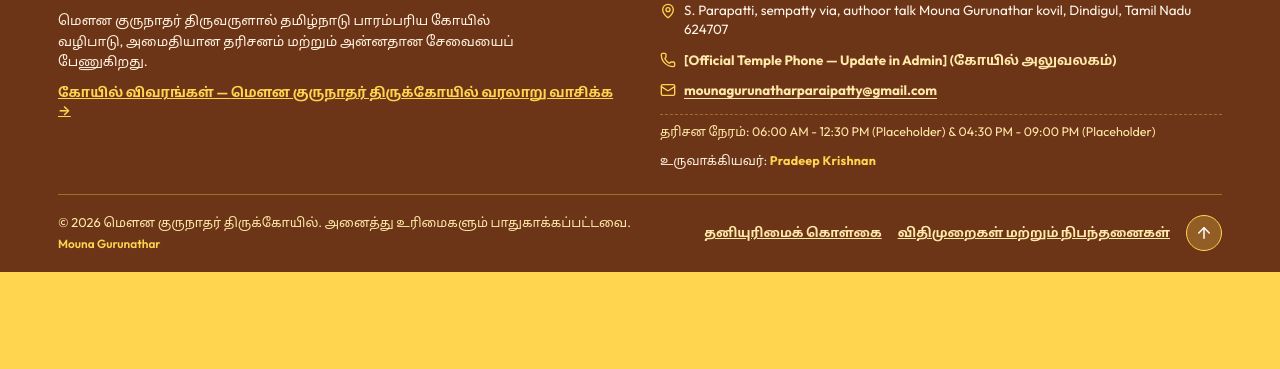
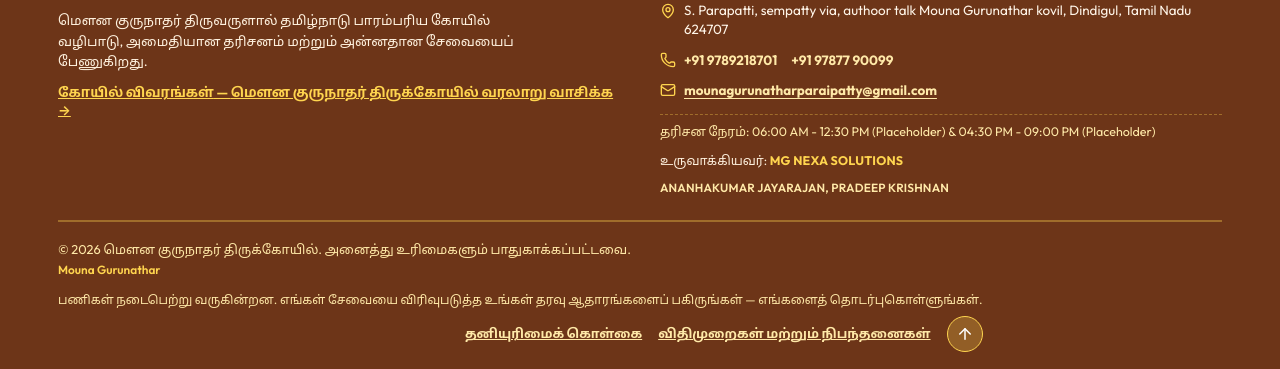
Before and after one commit to 10pradeep/temple, a React (Vite) app: page / in a window 1280 px wide. Shown: the part 1666-2035 px from the top of the page. Before the commit the page ends 1938 px from the top, so only its background shows below. Built offline with nearby package versions, Linux system fonts and the light colour scheme.

Commit message:
Update footer contact mobile numbers, developer credits, and work in progress notice with full bilingual support

```diff
--- a/src/App.css
+++ b/src/App.css
@@ -38,6 +38,34 @@
 
 .footer-mail-link:hover {
   color: #FFD54F;
+}
+
+.footer-tel-link {
+  color: #FFE9A8;
+  font-weight: 700;
+  text-decoration: none;
+  display: inline-block;
+  transition: color 0.18s ease, text-decoration 0.18s ease;
+}
+
+.footer-tel-link:hover {
+  color: #FFD54F;
+  text-decoration: underline;
+}
+
+.footer-bottom-meta {
+  display: flex;
+  flex-direction: column;
+  align-items: flex-start;
+  gap: 8px;
+  max-width: 100%;
+}
+
+@media (min-width: 768px) {
+  .footer-bottom-meta {
+    align-items: flex-end;
+    text-align: right;
+  }
 }
 
 /* Mouna Gurunathar Temple Hero Section (DeityDetailsSection) */
--- a/src/components/Footer.tsx
+++ b/src/components/Footer.tsx
@@ -119,11 +119,22 @@ export const Footer: React.FC<FooterProps> = ({
                 </span>
               </div>
 
-              <div style={{ display: 'flex', alignItems: 'center', gap: '8px' }}>
-                <Phone size={16} color="#FFD54F" style={{ flexShrink: 0 }} />
-                <span style={{ color: '#FFE9A8', fontWeight: 700 }}>
-                  {locationConfig.phone} {t.footerOfficialOffice}
-                </span>
+              <div style={{ display: 'flex', alignItems: 'flex-start', gap: '8px' }}>
+                <Phone size={16} color="#FFD54F" style={{ flexShrink: 0, marginTop: '2px' }} />
+                <div style={{ display: 'flex', flexWrap: 'wrap', alignItems: 'center', gap: '4px 14px' }}>
+                  <a
+                    href="tel:+919789218701"
+                    className="footer-tel-link"
+                  >
+                    +91 9789218701
+                  </a>
+                  <a
+                    href="tel:+919787790099"
+                    className="footer-tel-link"
+                  >
+                    +91 97877 90099
+                  </a>
+                </div>
               </div>
 
               <div style={{ display: 'flex', alignItems: 'center', gap: '8px' }}>
@@ -141,10 +152,14 @@ export const Footer: React.FC<FooterProps> = ({
               </div>
 
               <div style={{ fontSize: '0.78rem', color: '#FFF2DF', lineHeight: 1.45 }}>
-                {language === 'ta' ? 'உருவாக்கியவர்:' : 'Developed By:'}{' '}
+                {t.footerDevelopedBy}{' '}
                 <span style={{ color: '#FFD54F', fontWeight: 700, letterSpacing: '0.2px' }}>
-                  Pradeep Krishnan
+                  MG NEXA SOLUTIONS
                 </span>
+              </div>
+
+              <div style={{ fontSize: '0.74rem', color: '#FFE9A8', fontWeight: 600, letterSpacing: '0.2px', lineHeight: 1.4 }}>
+                ANANHAKUMAR JAYARAJAN, PRADEEP KRISHNAN
               </div>
             </div>
           </div>
@@ -172,6 +187,10 @@ export const Footer: React.FC<FooterProps> = ({
             </span>
           </div>
 
+          <div className="footer-bottom-meta">
+            <p style={{ margin: 0, fontSize: '0.76rem', color: '#FFE9A8', lineHeight: 1.45 }}>
+              {t.footerWorkInProgress}
+            </p>
             <div style={{ display: 'flex', alignItems: 'center', flexWrap: 'wrap', gap: '16px' }}>
               <button
                 type="button"
@@ -190,8 +209,8 @@ export const Footer: React.FC<FooterProps> = ({
               <button
                 type="button"
                 onClick={scrollToTop}
-              aria-label="Scroll to top"
-              title="Back to top"
+                aria-label={language === 'ta' ? 'மேலே செல்ல' : 'Scroll to top'}
+                title={language === 'ta' ? 'மேலே செல்ல' : 'Back to top'}
                 style={{
                   width: '36px',
                   height: '36px',
@@ -209,6 +228,7 @@ export const Footer: React.FC<FooterProps> = ({
             </div>
           </div>
         </div>
+      </div>
     </footer>
   );
 };
--- a/src/translations/index.ts
+++ b/src/translations/index.ts
@@ -82,6 +82,8 @@ export interface Translations {
   footerCopyright: string;
   footerPrivacy: string;
   footerTerms: string;
+  footerDevelopedBy: string;
+  footerWorkInProgress: string;
 
   // Calendar Module
   calPanchangamBadge: string;
@@ -335,6 +337,8 @@ export const translations: Record<Language, Translations> = {
     footerCopyright: 'Mouna Gurunathar Temple. All Rights Reserved.',
     footerPrivacy: 'Privacy Policy',
     footerTerms: 'Terms and Conditions',
+    footerDevelopedBy: 'Developed By:',
+    footerWorkInProgress: 'Work in progress. Share your data sources to help us expand—contact us',
 
     calPanchangamBadge: '2026 – 2035 TEMPLE CALENDAR',
     calTitle: 'Mouna Gurunathar Temple Calendar',
@@ -587,6 +591,9 @@ export const translations: Record<Language, Translations> = {
     footerCopyright: 'மௌன குருநாதர் திருக்கோயில். அனைத்து உரிமைகளும் பாதுகாக்கப்பட்டவை.',
     footerPrivacy: 'தனியுரிமைக் கொள்கை',
     footerTerms: 'விதிமுறைகள் மற்றும் நிபந்தனைகள்',
+    footerDevelopedBy: 'உருவாக்கியவர்:',
+    footerWorkInProgress:
+      'பணிகள் நடைபெற்று வருகின்றன. எங்கள் சேவையை விரிவுபடுத்த உங்கள் தரவு ஆதாரங்களைப் பகிருங்கள் — எங்களைத் தொடர்புகொள்ளுங்கள்.',
 
     calPanchangamBadge: '2026 – 2035 கோயில் நாள்காட்டி',
     calTitle: 'மௌன குருநாதர் திருக்கோயில் நாள்காட்டி',
```
Lines whose indentation alone changed are shown as unchanged.
